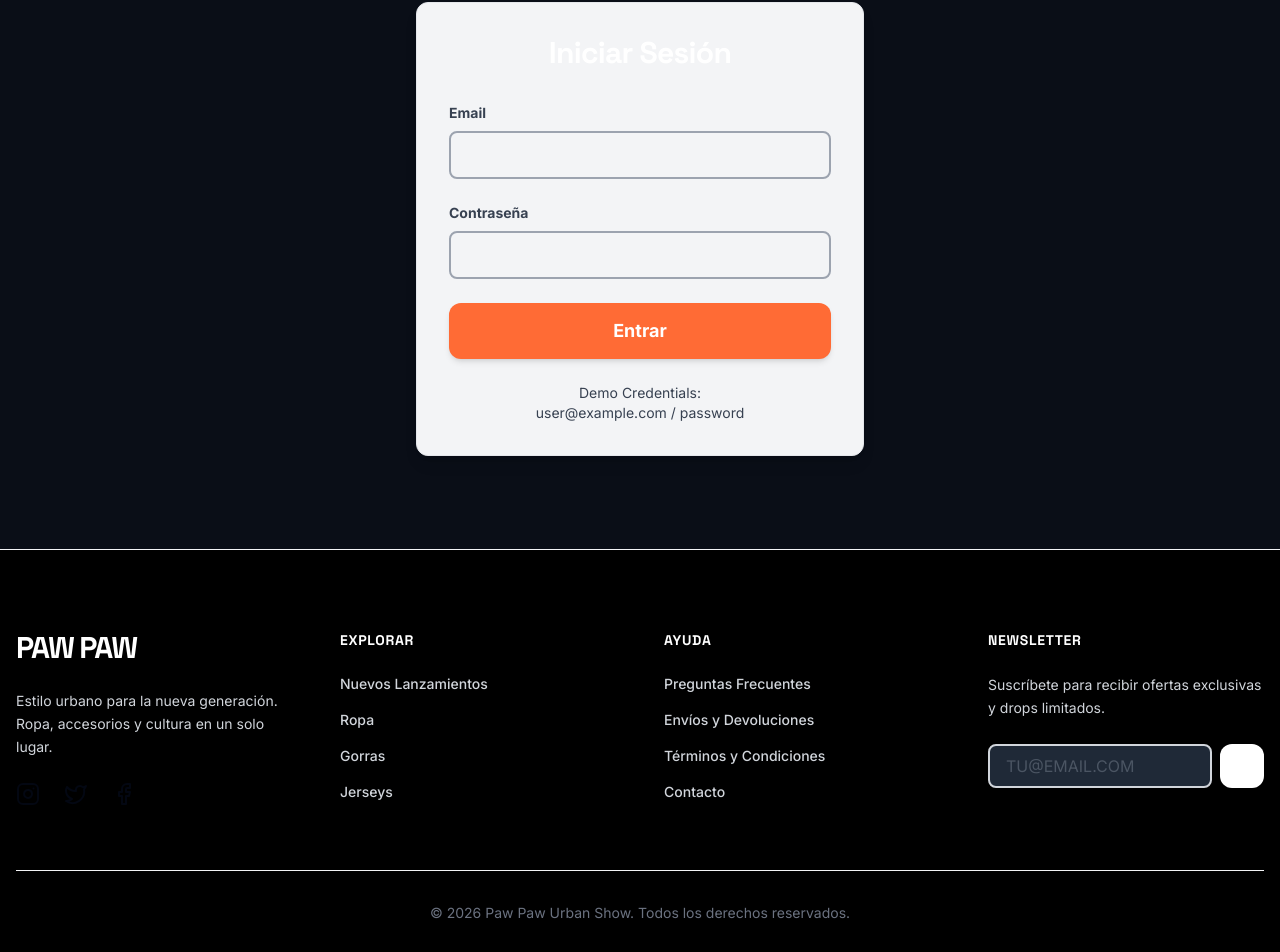
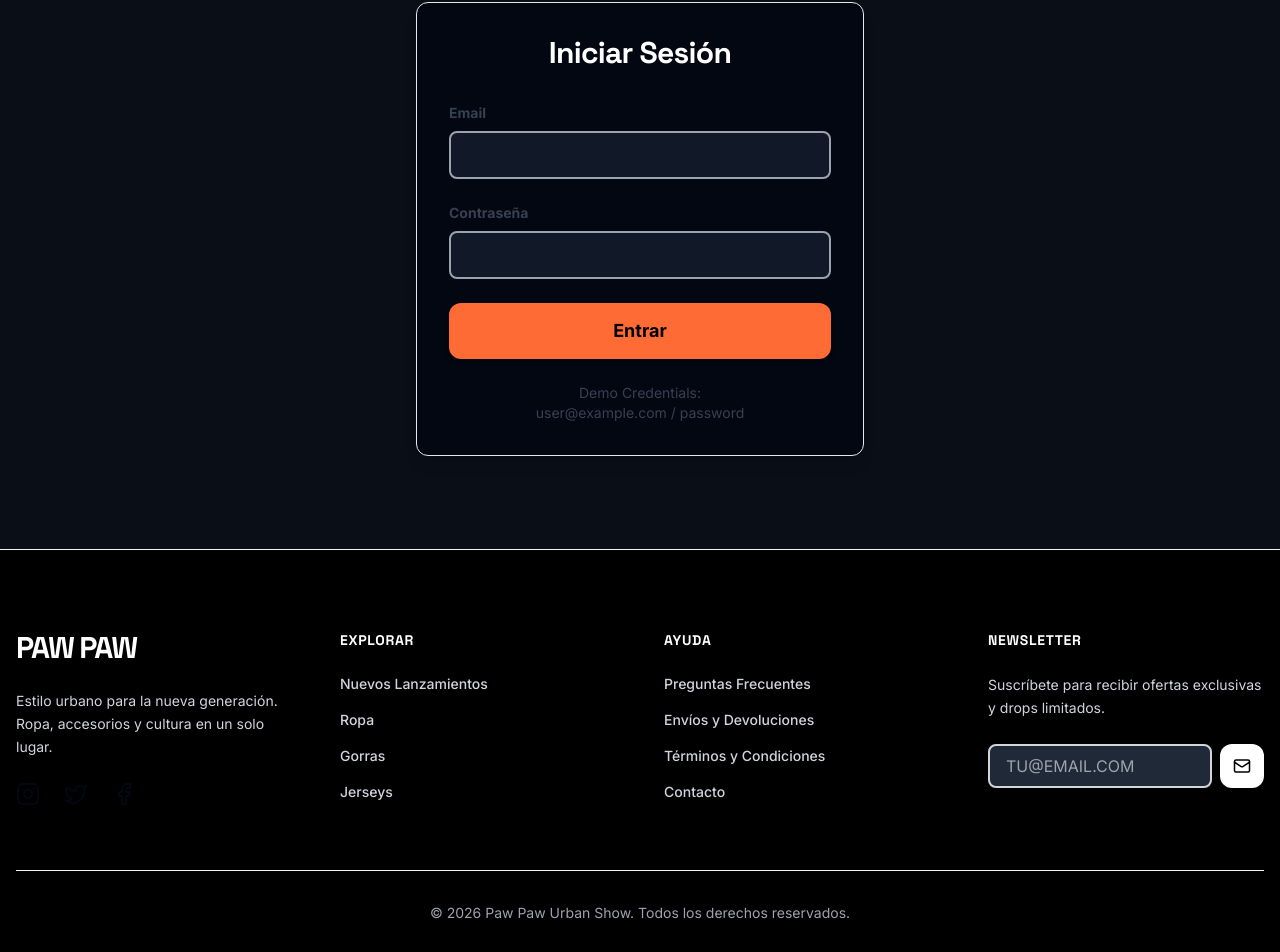
Before and after one commit to nhadadn/PawPaw, a React (Vite) app in the folder frontend/: page /login in a window 1280 px wide. Shown: the part 172-1124 px from the top of the page. Built offline with nearby package versions, Linux system fonts and the light colour scheme; no server answers.

Commit message:
fix: accessibility violations (contrast, aria) and e2e test failures

```diff
--- a/frontend/src/components/layout/Footer.tsx
+++ b/frontend/src/components/layout/Footer.tsx
@@ -131,7 +131,7 @@ export function Footer() {
           </div>
         </div>
 
-        <div className="border-t border-neutral-900 pt-8 text-center text-sm text-neutral-500">
+        <div className="border-t border-neutral-900 pt-8 text-center text-sm text-neutral-400 dark:text-neutral-600">
           <p>© {new Date().getFullYear()} Paw Paw Urban Show. Todos los derechos reservados.</p>
         </div>
       </div>
--- a/frontend/src/components/ui/Badge.tsx
+++ b/frontend/src/components/ui/Badge.tsx
@@ -10,7 +10,8 @@ function Badge({ className, variant = 'default', size = 'md', ...props }: BadgeP
   const variants = {
     default: 'border-transparent bg-black text-white hover:bg-neutral-800',
     secondary: 'border-transparent bg-neutral-100 text-neutral-900 hover:bg-neutral-200',
-    outline: 'text-neutral-900 border-neutral-200 hover:bg-neutral-100',
+    outline:
+      'text-neutral-900 border-neutral-200 hover:bg-neutral-100 dark:text-white dark:border-neutral-700 dark:hover:bg-neutral-200',
     destructive: 'border-transparent bg-error text-white hover:bg-error/80',
     success: 'border-transparent bg-success text-white hover:bg-success/80',
     warning: 'border-transparent bg-warning text-black hover:bg-warning/80',
--- a/frontend/src/components/ui/Button.tsx
+++ b/frontend/src/components/ui/Button.tsx
@@ -22,7 +22,7 @@ export interface ButtonProps extends React.ButtonHTMLAttributes<HTMLButtonElemen
 
 const variants: Record<ButtonVariant, string> = {
   primary:
-    'bg-primary text-white hover:bg-primary-hover shadow-md hover:shadow-lg border border-transparent dark:text-white',
+    'bg-primary text-white hover:bg-primary-hover shadow-md hover:shadow-lg border border-transparent dark:text-black',
   secondary:
     'bg-white text-neutral-900 border border-neutral-200 hover:bg-neutral-50 hover:border-neutral-300 dark:bg-neutral-200 dark:text-white dark:border-neutral-300 dark:hover:bg-neutral-300 shadow-sm',
   accent:
@@ -30,7 +30,7 @@ const variants: Record<ButtonVariant, string> = {
   outline:
     'bg-transparent border-2 border-neutral-200 text-neutral-900 hover:bg-neutral-50 hover:border-neutral-300 dark:border-neutral-600 dark:text-white dark:hover:bg-neutral-200 dark:hover:text-white',
   ghost:
-    'bg-transparent text-neutral-600 hover:bg-neutral-100 hover:text-neutral-900 dark:text-neutral-300 dark:hover:bg-neutral-200 dark:hover:text-white',
+    'bg-transparent text-neutral-600 hover:bg-neutral-100 hover:text-neutral-900 dark:text-white dark:hover:bg-neutral-200 dark:hover:text-white',
   danger: 'bg-error text-white hover:bg-error/90 shadow-sm border border-transparent',
   success: 'bg-success text-white hover:bg-success/90 shadow-sm border border-transparent',
 };
--- a/frontend/src/components/ui/Input.tsx
+++ b/frontend/src/components/ui/Input.tsx
@@ -27,7 +27,7 @@ const Input = React.forwardRef<HTMLInputElement, InputProps>(
             id={inputId}
             type={type}
             className={cn(
-              'flex h-12 w-full rounded-lg border-2 border-neutral-500 bg-white px-4 py-2 text-base ring-offset-white file:border-0 file:bg-transparent file:text-sm file:font-medium placeholder:text-neutral-600 focus-visible:outline-none focus-visible:ring-2 focus-visible:ring-black focus-visible:ring-offset-2 disabled:cursor-not-allowed disabled:opacity-50 transition-colors dark:bg-neutral-900 dark:border-neutral-600 dark:text-white dark:ring-offset-neutral-950 dark:placeholder:text-neutral-400 dark:focus-visible:ring-white',
+              'flex h-12 w-full rounded-lg border-2 border-neutral-500 bg-white px-4 py-2 text-base ring-offset-white file:border-0 file:bg-transparent file:text-sm file:font-medium placeholder:text-neutral-600 focus-visible:outline-none focus-visible:ring-2 focus-visible:ring-black focus-visible:ring-offset-2 disabled:cursor-not-allowed disabled:opacity-50 transition-colors dark:bg-neutral-100 dark:border-neutral-600 dark:text-white dark:ring-offset-neutral-950 dark:placeholder:text-neutral-600 dark:focus-visible:ring-white',
               error
                 ? 'border-error focus-visible:ring-error'
                 : 'focus:border-black dark:focus:border-white',
--- a/frontend/src/pages/Home.tsx
+++ b/frontend/src/pages/Home.tsx
@@ -137,7 +137,7 @@ export function Home() {
               <h3 className="font-display font-bold text-xl mb-2 text-neutral-900 dark:text-white">
                 Envíos Globales
               </h3>
-              <p className="text-neutral-700 dark:text-neutral-500 leading-relaxed">
+              <p className="text-neutral-700 dark:text-neutral-600 leading-relaxed">
                 Llevamos el estilo urbano a cualquier rincón del mundo.
               </p>
             </div>
@@ -150,7 +150,7 @@ export function Home() {
               <h3 className="font-display font-bold text-xl mb-2 text-neutral-900 dark:text-white">
                 Compra Segura
               </h3>
-              <p className="text-neutral-700 dark:text-neutral-500 leading-relaxed">
+              <p className="text-neutral-700 dark:text-neutral-600 leading-relaxed">
                 Tu seguridad es nuestra prioridad. Pagos 100% encriptados.
               </p>
             </div>
@@ -163,7 +163,7 @@ export function Home() {
               <h3 className="font-display font-bold text-xl mb-2 text-neutral-900 dark:text-white">
                 Soporte 24/7
               </h3>
-              <p className="text-neutral-700 dark:text-neutral-500 leading-relaxed">
+              <p className="text-neutral-700 dark:text-neutral-600 leading-relaxed">
                 Equipo de atención al cliente listo para ayudarte siempre.
               </p>
             </div>
@@ -178,7 +178,7 @@ export function Home() {
             <h2 className="text-4xl md:text-5xl font-display font-black tracking-tight text-neutral-900 dark:text-white">
               Destacados
             </h2>
-            <p className="text-lg text-neutral-900 dark:text-neutral-500 max-w-md">
+            <p className="text-lg text-neutral-900 dark:text-neutral-600 max-w-md">
               Descubre las piezas más codiciadas de nuestra colección esta semana.
             </p>
           </div>
@@ -259,7 +259,7 @@ export function Home() {
             <h2 className="text-4xl md:text-5xl font-display font-black tracking-tight">
               ÚNETE AL CLUB PAW PAW
             </h2>
-            <p className="text-xl text-neutral-400">
+            <p className="text-xl text-neutral-300 dark:text-neutral-700">
               Recibe acceso anticipado a drops exclusivos, ofertas secretas y contenido curado.
             </p>
             <div className="flex flex-col sm:flex-row gap-4 max-w-md mx-auto pt-4">
@@ -267,7 +267,7 @@ export function Home() {
                 aria-label="Correo electrónico"
                 type="email"
                 placeholder="tu@email.com"
-                className="flex-1 h-14 rounded-full px-6 bg-white/10 border border-white/20 text-white placeholder:text-neutral-400 focus:outline-none focus:border-accent focus:bg-white/20 transition-all"
+                className="flex-1 h-14 rounded-full px-6 bg-white/10 border border-white/20 text-white placeholder:text-neutral-300 dark:placeholder:text-neutral-700 focus:outline-none focus:border-accent focus:bg-white/20 transition-all"
                 value={email}
                 onChange={(e) => setEmail(e.target.value)}
               />
--- a/frontend/src/pages/Login.tsx
+++ b/frontend/src/pages/Login.tsx
@@ -23,7 +23,7 @@ export function Login() {
 
   return (
     <div className="min-h-[80vh] flex items-center justify-center">
-      <div className="w-full max-w-md p-8 bg-white dark:bg-neutral-900 rounded-xl shadow-lg border border-neutral-200 dark:border-neutral-800">
+      <div className="w-full max-w-md p-8 bg-white dark:bg-neutral-50 rounded-xl shadow-lg border border-neutral-200 dark:border-neutral-800">
         <h1 className="text-3xl font-bold font-display text-center mb-8 text-neutral-900 dark:text-white">
           Iniciar Sesión
         </h1>
```
